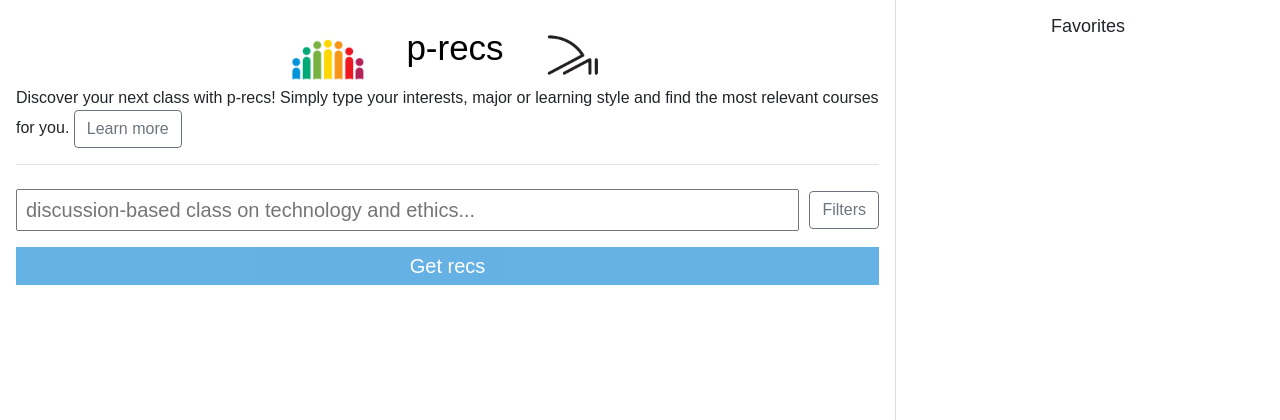
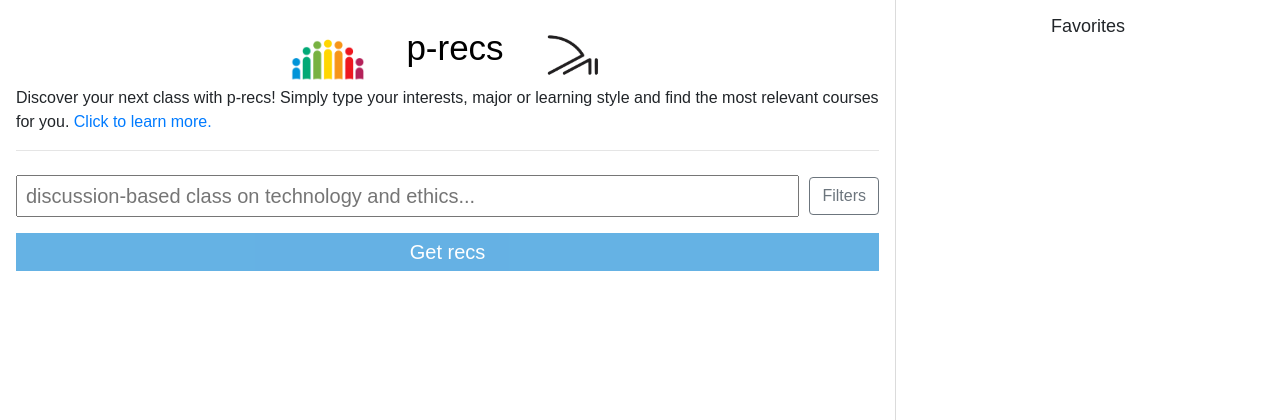
Before and after one commit to aspc/p-recs, a Flask app: page / in a window 1280 px wide. Shown: the top 420 px of the page. Run offline with Flask 3, Linux system fonts and the light colour scheme; parts of the project's set-up code (start-up, migrations or seed data) failed here and were passed over; some libraries are stand-ins or nearby versions.

Commit message:
comments resolvemnt

```diff
--- a/templates/search.html
+++ b/templates/search.html
@@ -1,13 +1,14 @@
 <!-- The Modal -->
-<div class="modal" id="myModal">
+<div class="modal" id="aboutModal">
   <div class="modal-dialog modal-lg">
     <div class="modal-content">
 
       <!-- Modal Header -->
       <div class="modal-header">
-        <h4 class="modal-title">P-recs</h4>
+        <h4 class="modal-title">p-recs
         <img src="/static/p-ai.png" alt="Pai" style="width:30px;height:30px;">
-        <button type="button" class="close" data-dismiss="modal">&times;</button>
+        </h4>
+
       </div>
 
       <!-- Modal body -->
@@ -47,9 +48,9 @@ With its user-friendly interface and intelligent recommendations, p-recs takes t
 </div>
 
 <p style="margin-bottom: 4px">Discover your next class with p-recs! Simply type your interests, major or learning style and find the most relevant courses for you.
-  <button class="btn btn-outline-secondary" data-toggle="modal" data-target="#myModal" role="button">
-  Learn more
-</button>
+  <a href="#" data-toggle="modal" data-target="#aboutModal" role="button">
+  Click to learn more.
+  </a>
 </p>
 
 
```
